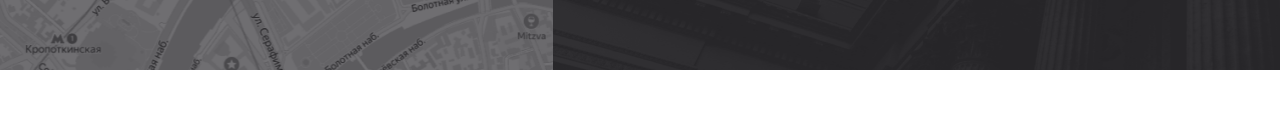
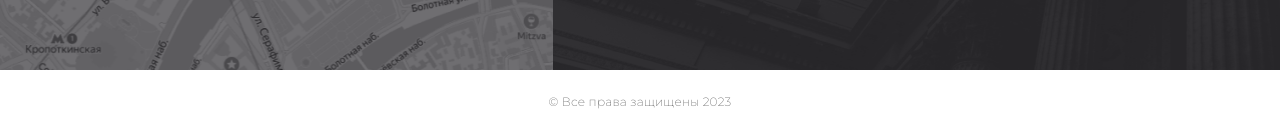
Before and after one commit to mnats725/law-firm-website-frontend, a React (Create React App) app: page / in a window 1280 px wide. Shown: the part 5460-5590 px from the top of the page. Before the commit the page ends 5530 px from the top, so only its background shows below. Built offline with nearby package versions, Linux system fonts and the light colour scheme.

Commit message:
feat(footer.jsx,footer.css): footer-text-add

```diff
--- a/src/components/app/app.jsx
+++ b/src/components/app/app.jsx
@@ -7,6 +7,7 @@ import { Reviews } from "../reviews/reviews";
 import { MustKnow } from "../must-know";
 import { SubscribeUs } from "../subscribeus";
 import {InfoContacts} from "../info-contacts";
+import { Footer } from "../footer";
 
 import "./app.css";
 
@@ -23,6 +24,7 @@ export const App = () => {
         <MustKnow />
         <SubscribeUs />
         <InfoContacts />
+        <Footer />
       </div>
     </div>
   );
--- a/src/components/footer/footer.css
+++ b/src/components/footer/footer.css
@@ -0,0 +1,15 @@
+.footer {
+  height: 63px;
+  width: 100%;
+  display: flex;
+  justify-content: center;
+  align-items: center;
+  color: #5d5d5d;
+  text-align: center;
+  font-family: Montserrat;
+  font-size: 12px;
+  font-style: normal;
+  font-weight: 300;
+  line-height: 150%;
+  letter-spacing: 0.24px;
+}
--- a/src/components/footer/footer.jsx
+++ b/src/components/footer/footer.jsx
@@ -3,7 +3,7 @@ import "./footer.css";
 export const Footer = () => {
   return (
     <div className="footer">
-      <span></span>
+      <span>© Все права защищены 2023</span>
     </div>
   );
 };
```
